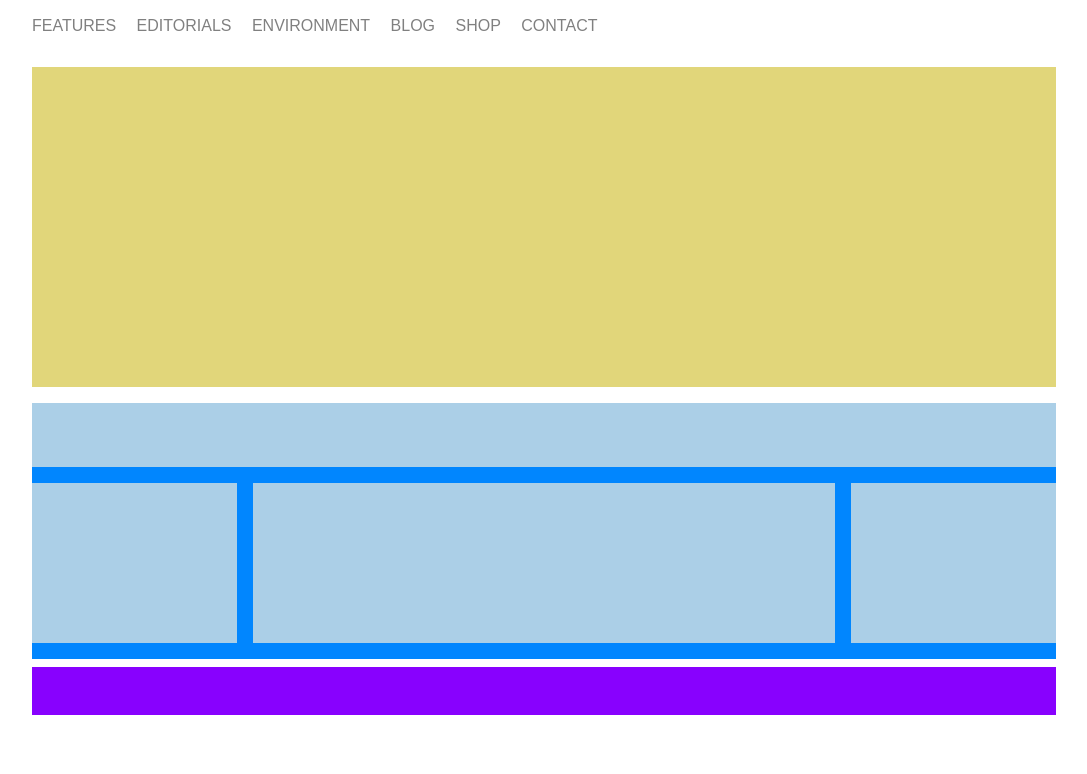
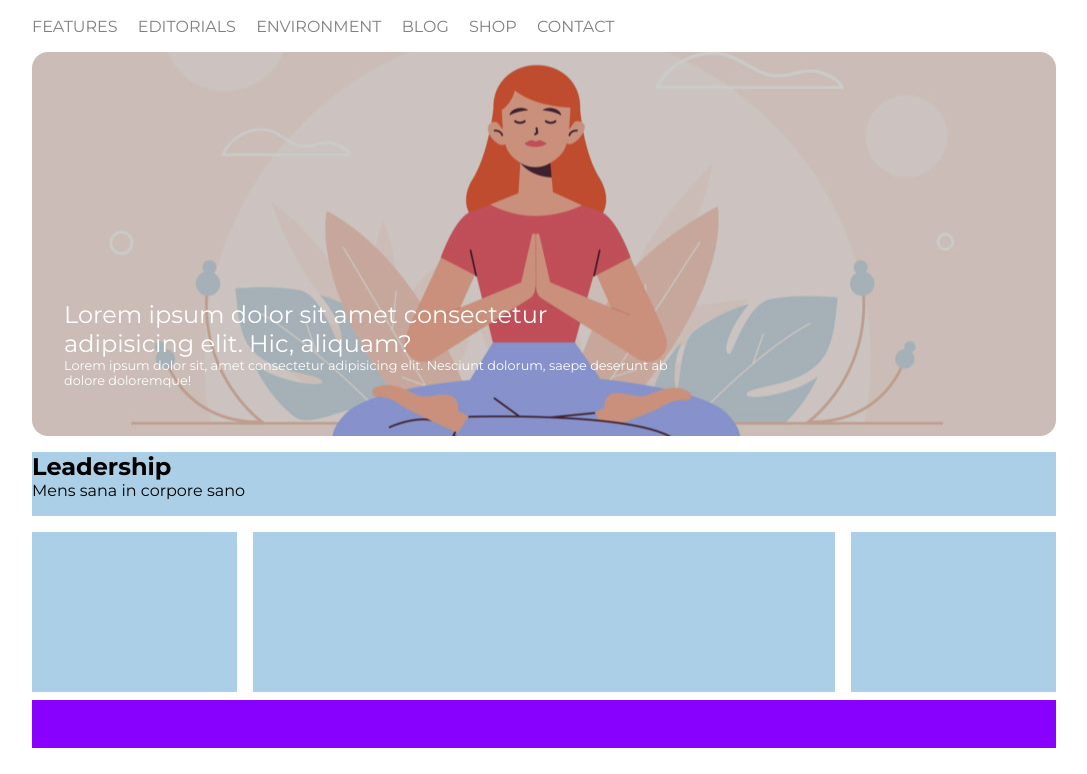
Before and after one commit to expldec/htmlcss-wp, a plain HTML site: page index.html in a window 1280 px wide. Shown: the part 89-863 px from the top of the page, without its empty margins (96-1183 px from the left). Before the commit the page ends 830 px from the top, so only its background shows below. Drawn offline with Linux system fonts and the light colour scheme.

Commit message:
Jumbotron fatto

```diff
--- a/css/style.css
+++ b/css/style.css
@@ -20,10 +20,20 @@ html {
     margin: 2% auto;
 }
 
-.container * {
+.container > * {
+    position: relative;
     margin-bottom: 1rem;
 }
 
+.with-overlay::before {
+    background-color: rgba(0, 0, 0, 0.2);
+    position: absolute;
+    top: 0;
+    left: 0;
+    height: 100%;
+    width: 100%;
+    content: '';
+}
 
 /* HEADER */
 /* header {
@@ -35,6 +45,10 @@ header img {
     width: 10em;
     border-right: 1px solid black;
     padding-right: 1em;
+}
+
+header nav {
+    margin-top: 1em;
 }
 
 header li {
@@ -50,13 +64,44 @@ header a {
     color: inherit;
 }
 
+/* JUMBOTRON */
+
+/* Diamo al jumbotron un position relative, così possiamo piazzare il testo al suo interno con un position absolute */
+/* Gli diamo un'altezza fissa, un border radius, un'immagine di sfondo dimensionata e centrata come piace a noi  */
+/* inifne gli mettiamo un overflow hidden così l'overlay rispetta i confini del border radius */
 .jumbotron {
-    background-color: #e1d67a;
-    height: 20rem;
+    /* background-color: #e1d67a; */
+    position: relative;
+    height: 24rem;
+    border-radius: 1em;
+    background-image: url(../img/banner.jpg);
+    background-size: cover;
+    background-position: center;
+    overflow: hidden;
 }
 
+/* Diamo al div con il testo dentro al Jumbotron un position absolute e lo piazziamo come vogliamo
+Gli diciamo di non superare in larghezza il 60% del suo genitore, e in più settiamo il colore del testo */
+.jumbotron .herotext {
+    position: absolute;
+    bottom: 3rem;
+    left: 2rem;
+    width: 60%;
+    color: white;
+}
+
+/* un po' di stilizzazione al testo nel nostro jumbotron  */
+.herotext h2 {
+    font-weight: 400;
+    font-size: 1.5rem;
+}
+.herotext p {
+    font-size: 0.8rem;
+}
+
+
+/* MAIN */
 .container main {
-    background-color: #0186fe;
     margin-bottom: 0.5rem;
 }
 
--- a/index.html
+++ b/index.html
@@ -5,6 +5,9 @@
     <meta http-equiv="X-UA-Compatible" content="IE=edge">
     <meta name="viewport" content="width=device-width, initial-scale=1.0">
     <link rel="stylesheet" href="css/style.css">
+    <link rel="preconnect" href="https://fonts.googleapis.com">
+<link rel="preconnect" href="https://fonts.gstatic.com" crossorigin>
+<link href="https://fonts.googleapis.com/css2?family=Montserrat:ital,wght@0,300;0,400;0,700;1,300;1,400;1,700&display=swap" rel="stylesheet">
     <title>Neori</title>
 </head>
 <body>
@@ -23,12 +26,21 @@
             </nav>
         </header>
 
-        <div class="jumbotron" >
+        <div class="jumbotron with-overlay" >
+            <div class="herotext">
+                <h2>Lorem ipsum dolor sit amet consectetur adipisicing elit. Hic, aliquam?</h2>
+                <p>
+                    Lorem ipsum dolor sit, amet consectetur adipisicing elit. Nesciunt dolorum, saepe deserunt ab dolore doloremque!
+                </p>
+            </div>
         </div>
 
         <main class="clearfix">
 
-            <div class="top"></div>
+            <div class="top">
+                <h2>Leadership</h2>
+                <p>Mens sana in corpore sano</p>
+            </div>
             <div class="left"></div>
             <div class="center"></div>
             <div class="right"></div>
```
